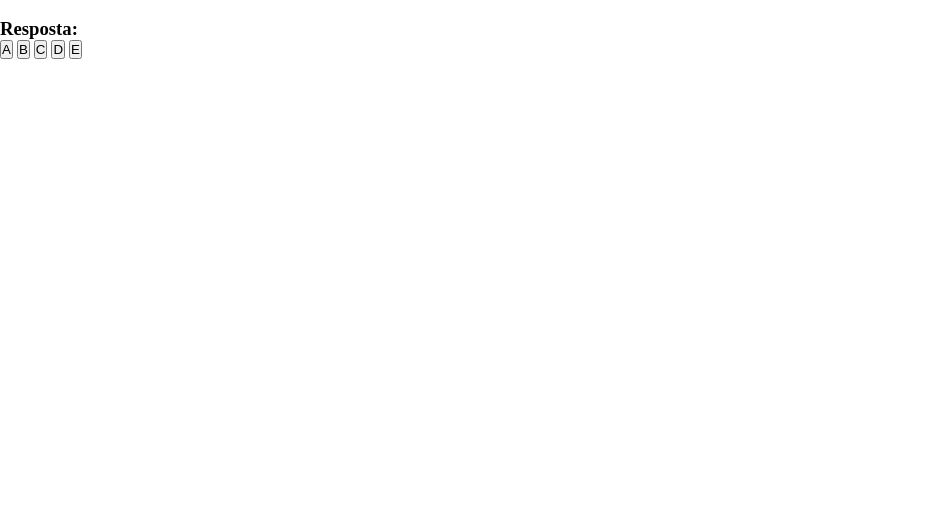
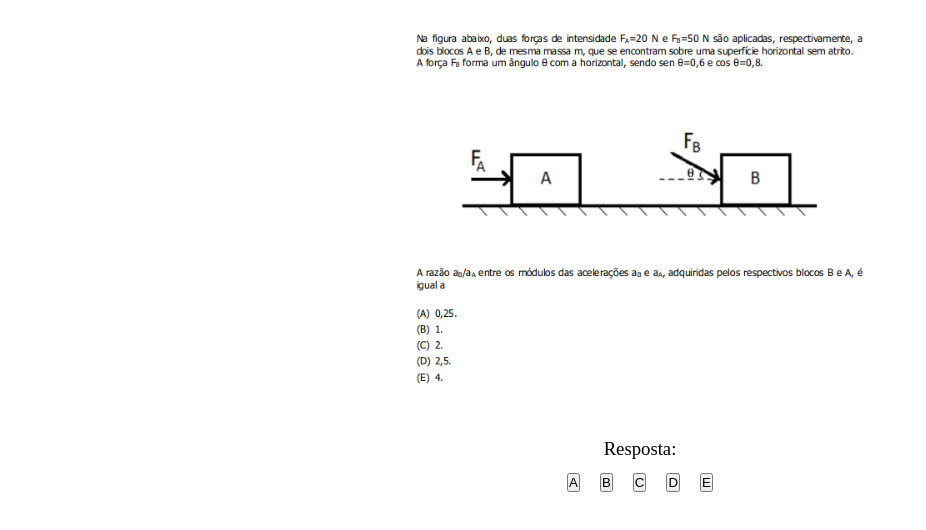
Before and after one commit to mauriciomutte/vest, a plain HTML site: page index.html in a window 1280 px wide. Shown: the whole page, without its empty margins (0-926 px from the left). Drawn offline with Linux system fonts and the light colour scheme.

Commit message:
Add style

```diff
--- a/assets/css/style.css
+++ b/assets/css/style.css
@@ -5,11 +5,32 @@
 }
 
 /* MAIN */
+.main {
+  text-align: center;
+}
 
 /* QUESTION */
+.question {
+  padding: 2em 2%;
+}
+
+.question__img {
+  height: auto;
+  max-width: 450px;
+  width: 100%;
+}
 
 /* ANSWER */
+.answer {
+  padding: 1em 0;
+}
 
 /* title */
+.answer__title {
+  font-weight: 300;
+}
 
 /* buttons */
+.answer__btn {
+  margin: 1em 8px;
+}
```
Also changed, not shown: aa.png (added).
